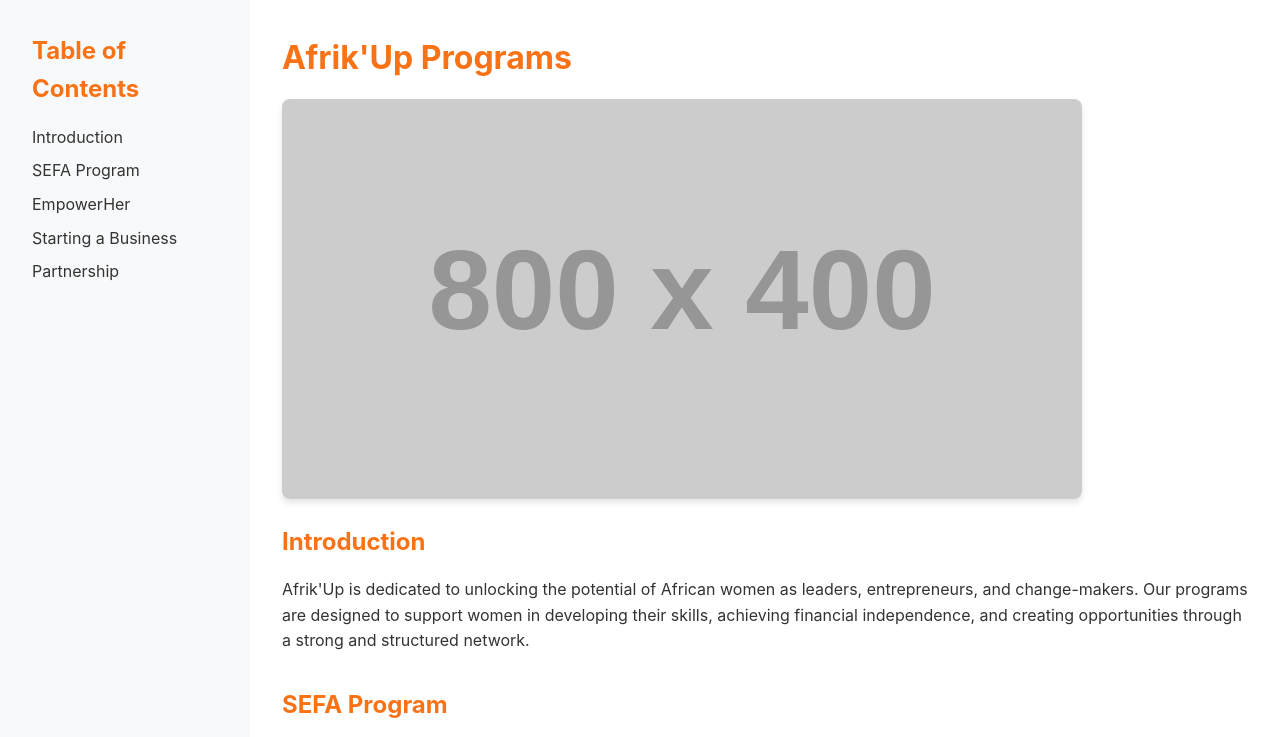
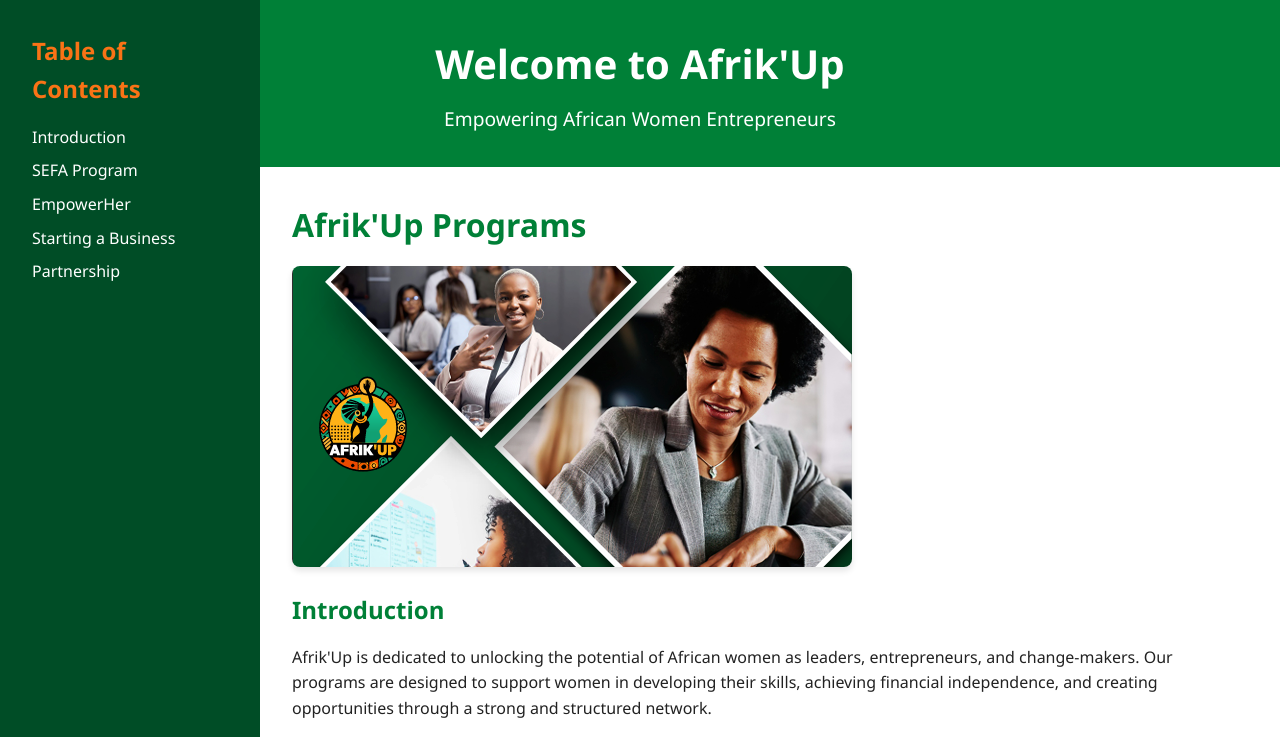
Before and after one commit to brayanj4y/afrikup, a plain HTML site: page afrik-doc.html in a window 1280 px wide. Shown: the top 737 px of the page. Drawn offline with Linux system fonts and the light colour scheme; placeholder pictures from the web are drawn by us.

Commit message:
added doc page

```diff
--- a/afrik-doc.html
+++ b/afrik-doc.html
@@ -7,11 +7,13 @@
     <title>Afrik'Up Documentation</title>
     <style>
         :root {
-            --primary-color: #f97316;
-            --text-color: #333;
+            --primary-color: #008037;
+            --secondary-color: #f97316;
+            --text-color: #222;
             --background-color: #fff;
-            --sidebar-background: #f8f9fa;
-            --sidebar-width: 250px;
+            --sidebar-background: #004d26;
+            --sidebar-text: #fff;
+            --sidebar-width: 260px;
         }
 
         * {
@@ -21,7 +23,7 @@
         }
 
         body {
-            font-family: -apple-system, BlinkMacSystemFont, 'Segoe UI', Roboto, Oxygen, Ubuntu, Cantarell, 'Open Sans', 'Helvetica Neue', sans-serif;
+            font-family: 'Segoe UI', Roboto, Oxygen, Ubuntu, Cantarell, 'Open Sans', 'Helvetica Neue', sans-serif;
             line-height: 1.6;
             color: var(--text-color);
             background-color: var(--background-color);
@@ -35,6 +37,7 @@
         .sidebar {
             width: var(--sidebar-width);
             background-color: var(--sidebar-background);
+            color: var(--sidebar-text);
             padding: 2rem;
             overflow-y: auto;
             position: fixed;
@@ -45,7 +48,7 @@
 
         .sidebar h2 {
             margin-bottom: 1rem;
-            color: var(--primary-color);
+            color: var(--secondary-color);
         }
 
         .sidebar ul {
@@ -57,13 +60,13 @@
         }
 
         .sidebar a {
-            color: var(--text-color);
+            color: var(--sidebar-text);
             text-decoration: none;
             transition: color 0.3s ease;
         }
 
         .sidebar a:hover {
-            color: var(--primary-color);
+            color: var(--secondary-color);
         }
 
         .content {
@@ -75,6 +78,22 @@
         .content h1 {
             color: var(--primary-color);
             margin-bottom: 1rem;
+        }
+
+        .header {
+            text-align: center;
+            padding: 2rem;
+            background: var(--primary-color);
+            color: white;
+        }
+
+        .header h1 {
+            margin-bottom: 0.5rem;
+            font-size: 2.5rem;
+        }
+
+        .header p {
+            font-size: 1.2rem;
         }
 
         .content-image {
@@ -114,6 +133,11 @@
 </head>
 
 <body>
+    <div class="header">
+        <h1>Welcome to Afrik'Up</h1>
+        <p>Empowering African Women Entrepreneurs</p>
+    </div>
+
     <div class="container">
         <aside class="sidebar">
             <h2>Table of Contents</h2>
@@ -127,7 +151,7 @@
         </aside>
         <main class="content">
             <h1>Afrik'Up Programs</h1>
-            <img src="https://via.placeholder.com/800x400" alt="Afrik'Up Programs" class="content-image">
+            <img src="media/image.png" alt="Afrik'Up Programs" class="content-image">
 
             <section id="introduction" class="section">
                 <h2>Introduction</h2>
--- a/css/style.css
+++ b/css/style.css
@@ -248,7 +248,6 @@
 
 .hero-image img {
     border-radius: 0.5rem;
-    box-shadow: 0 10px 15px -3px rgba(0, 0, 0, 0.1);
 }
 
 /* About Section */
```
Also changed, not shown: index.html (+3 -3 lines), media/hero-img.png (added), media/image.png (added).
